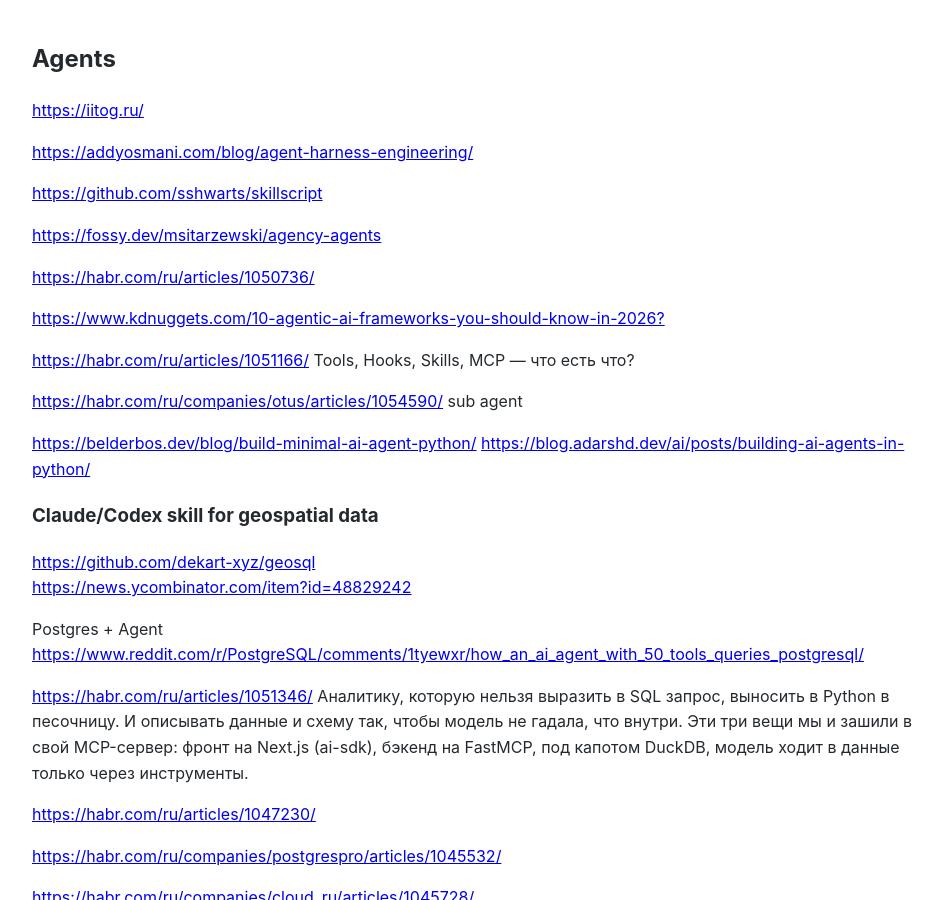
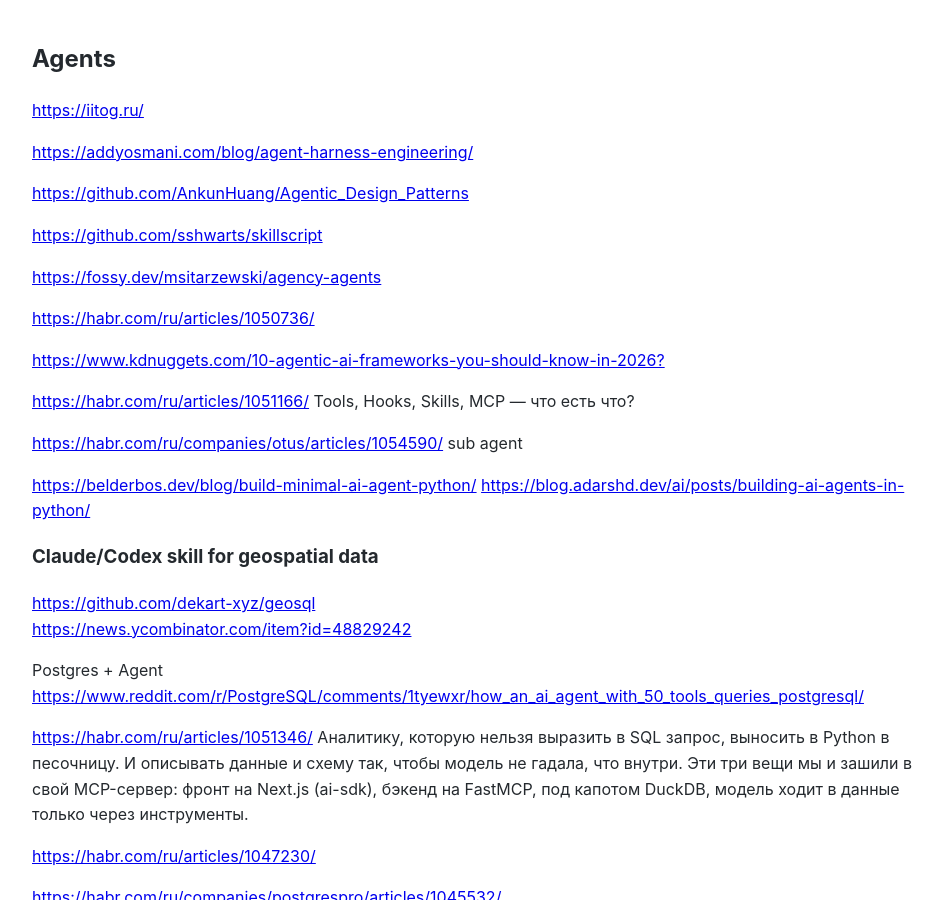
Before and after one commit to Michael-Lubinsky/michael-lubinsky.github.com, a Jekyll site: the page built from ml/agent.md, in a window 1280 px wide and 900 px high. Shown: the whole window, without its empty margins (158-1100 px from the left). Built offline with Jekyll 4.4.1, drawn with Linux system fonts in a browser that asks for light colours; our own code applies the rules of GitHub Pages for plain Markdown files.

Commit message:
Update agent.md

```diff
--- a/ml/agent.md
+++ b/ml/agent.md
@@ -3,6 +3,8 @@
 <https://iitog.ru/>
 
 <https://addyosmani.com/blog/agent-harness-engineering/>
+
+<https://github.com/AnkunHuang/Agentic_Design_Patterns>
 
 <https://github.com/sshwarts/skillscript>
 
```
